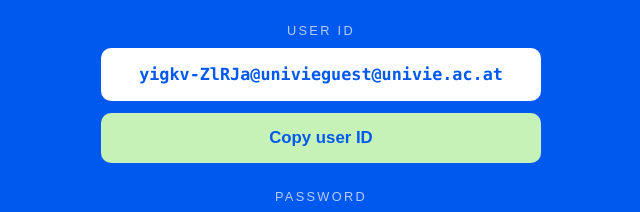
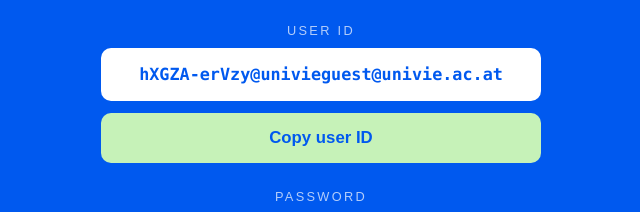
Before and after one commit to AI-AT-AI-Factory-Austria/guest-wifi, a plain HTML site: page index.html in a window 1280 px wide. Shown: the part 343-555 px from the top of the page, 319-959 px from the left. Drawn offline with Linux system fonts and the light colour scheme.

Commit message:
Update user ID in index.html

```diff
--- a/index.html
+++ b/index.html
@@ -99,7 +99,7 @@
     <p class="network">eduroam</p>
 
     <p class="label">User ID</p>
-    <div class="field username" id="username">yigkv-ZlRJa@univieguest@univie.ac.at</div>
+    <div class="field username" id="username">hXGZA-erVzy@univieguest@univie.ac.at</div>
     <button type="button" id="copy-button">Copy user ID</button>
 
     <p class="label">Password</p>
```
